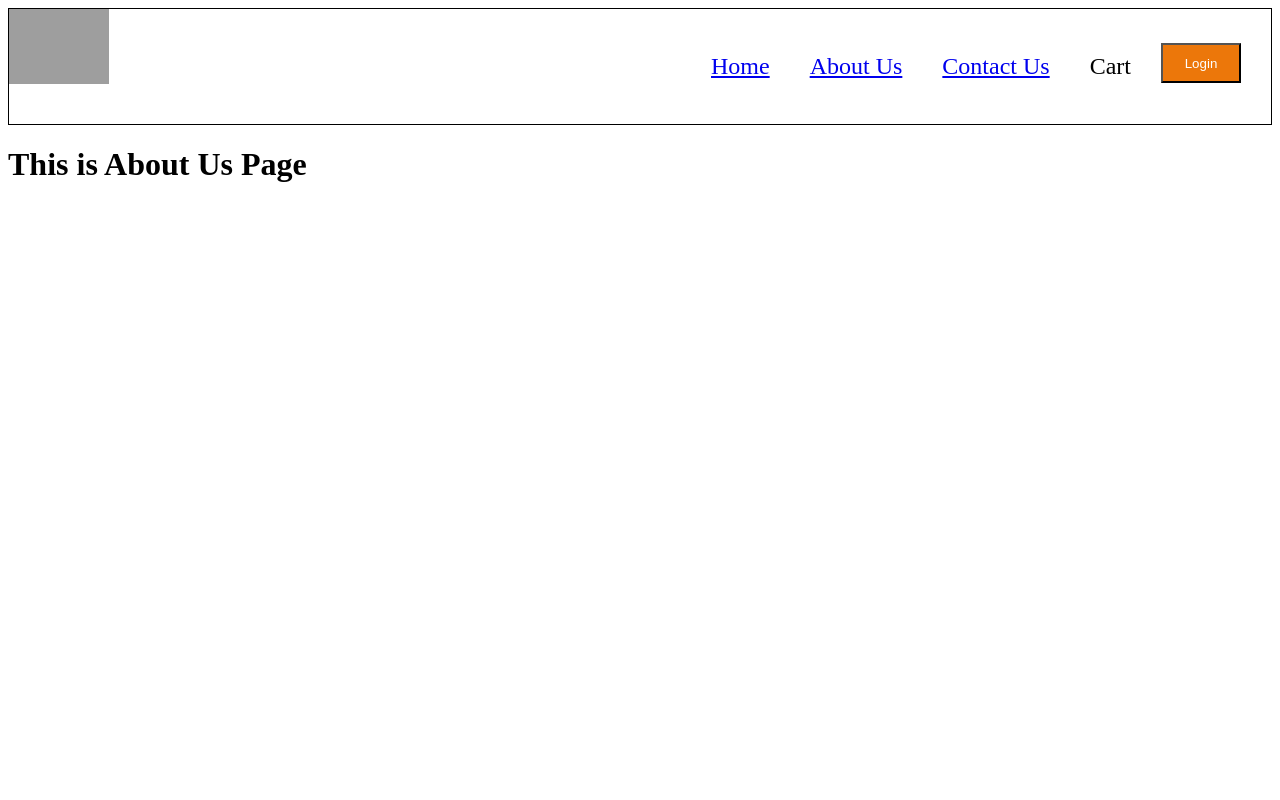
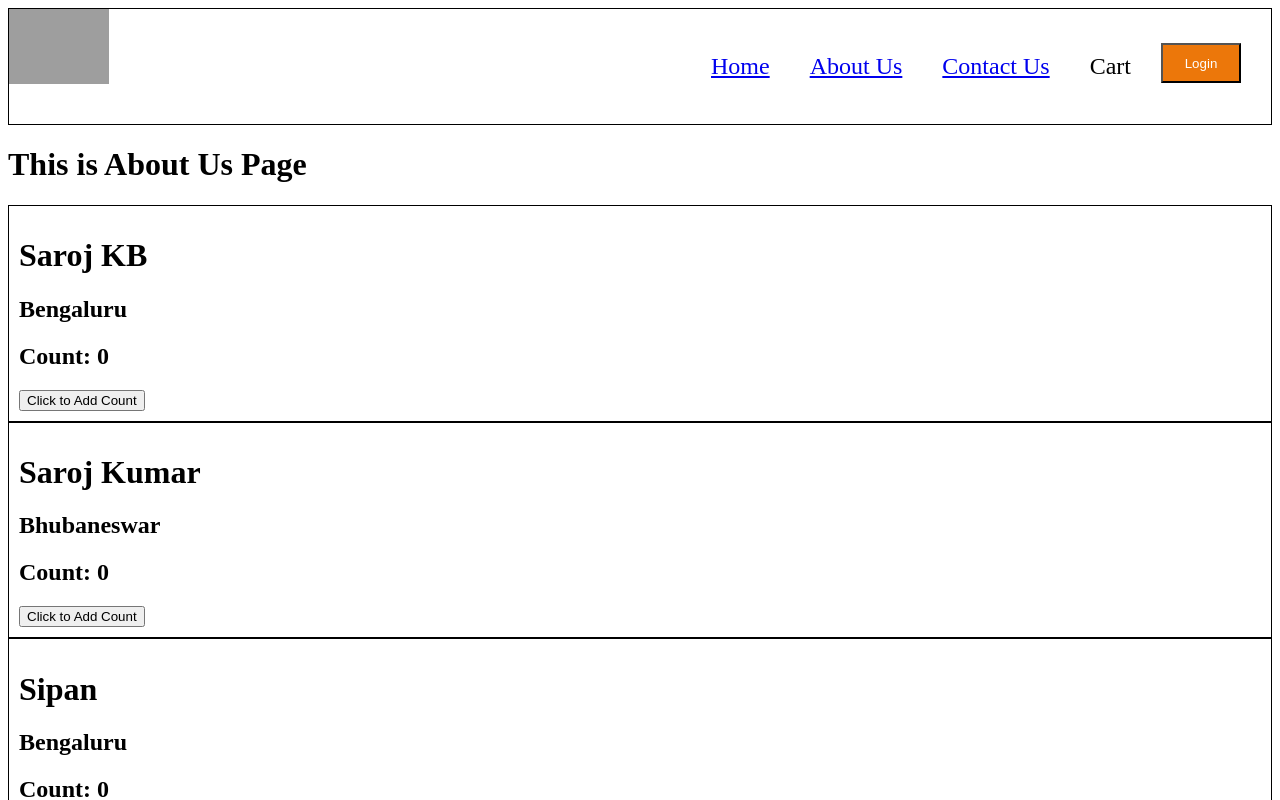
Before and after one commit to sarojvrc/namaste-react, a React (Vite) app: page /about in a window 1280 px wide. Shown: the top 800 px of the page. Built offline with nearby package versions, Linux system fonts and the light colour scheme; grey boxes are pictures that could not be loaded.

Commit message:
class based component

```diff
--- a/index.css
+++ b/index.css
@@ -75,3 +75,7 @@
 .res-link {
   text-decoration: none;
 }
+.user-card{
+  padding:10px;
+  border: 1px solid black;
+}
--- a/src/components/About.js
+++ b/src/components/About.js
@@ -1,9 +1,27 @@
-const About = () => {
-  return (
-    <div>
-      <h1>This is About Us Page</h1>
-    </div>
-  );
-};
+import UserClass from "./UserClass";
+import React from "react";
+
+class About extends React.Component {
+  constructor() {
+    super();
+    console.log("Parent - constructor");
+  }
+
+  componentDidMount() {
+    console.log("Parent - componentDidMount");
+  }
+  render() {
+    console.log("Parent - render");
+    return (
+      <div>
+        <h1>This is About Us Page</h1>
+        <UserClass name={"Saroj KB"} place={"Bengaluru"} />
+        <UserClass name={"Saroj Kumar"} place={"Bhubaneswar"} />
+        <UserClass name={"Sipan"} place={"Bengaluru"} />
+        <UserClass name={"Rajesh"} place={"Bhubaneswar"} />
+      </div>
+    );
+  }
+}
 
 export default About;
```
Also changed, not shown: src/components/User.js (added, +13 -0 lines).
